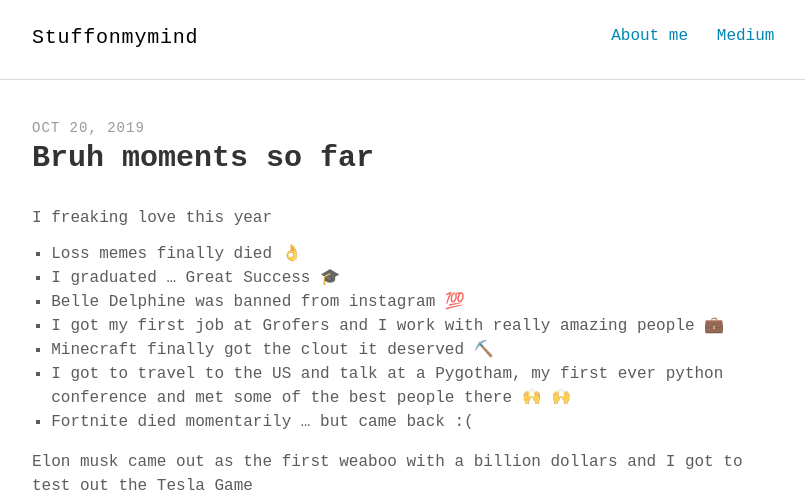
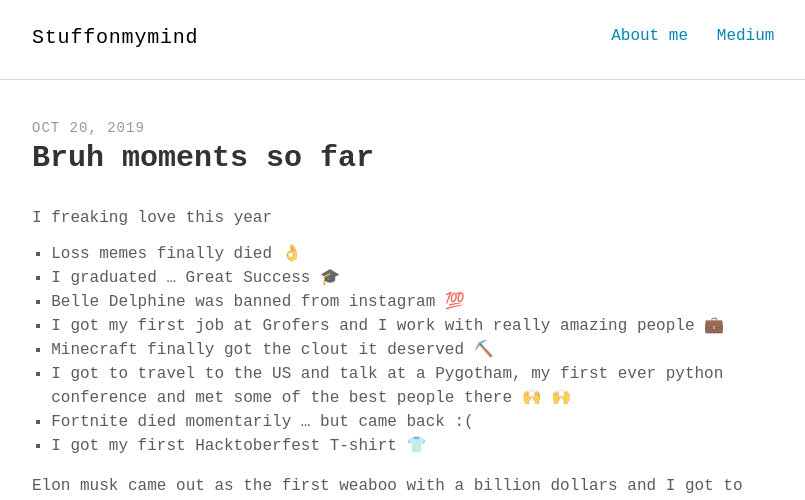
Before and after one commit to Sangarshanan/sangarshanan.github.io, a Jekyll site: the page built from _posts/2019-10-20-bruh-moments.md, in a window 1280 px wide. Shown: the top 500 px of the page, without its empty margins (232-1037 px from the left). Built offline with Jekyll 4.4.1, drawn with Linux system fonts in a browser that asks for light colours; some web fonts are replaced.

Commit message:
Update 2019-10-20-bruh-moments.md

```diff
--- a/_posts/2019-10-20-bruh-moments.md
+++ b/_posts/2019-10-20-bruh-moments.md
@@ -16,6 +16,8 @@
 - Minecraft finally got the clout it deserved ⛏️
 - I got to travel to the US and talk at a Pygotham, my first ever python conference and met some of the best people there 🙌 🙌
 - Fortnite died momentarily ... but came back :(
+- I got my first Hacktoberfest T-shirt 👕
+
 
 Elon musk came out as the first weaboo with a billion dollars and I got to test out the Tesla Game
 
```
